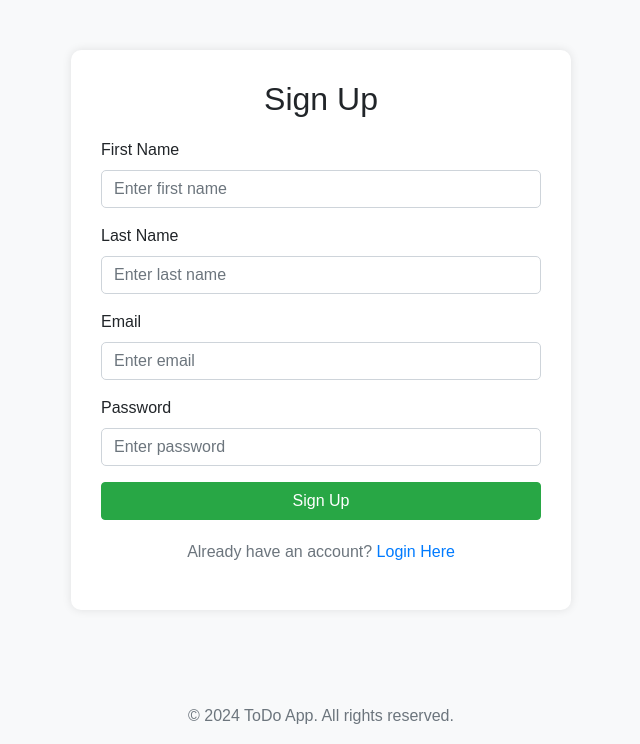
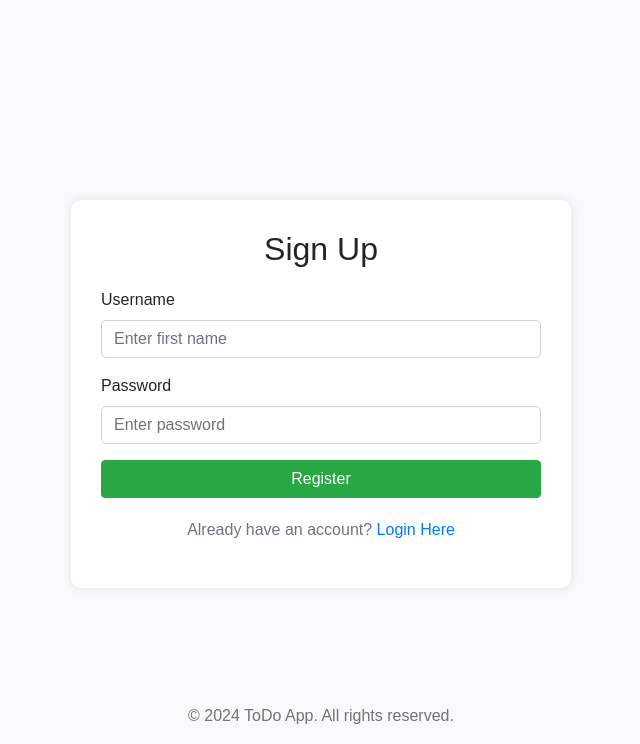
Before and after one commit to priyanshi01-coder/My-Todo-App-Django, a Django app: page /accounts/register/ in a window 1280 px wide. Shown: the part 56-800 px from the top of the page, without its empty margins (319-959 px from the left). Run offline with Django 5.2, Linux system fonts and the light colour scheme; some libraries are stand-ins or nearby versions.

Commit message:
some changes

```diff
--- a/accounts/views.py
+++ b/accounts/views.py
@@ -1,7 +1,23 @@
-from django.shortcuts import render
+from django.shortcuts import render , redirect
+from django.contrib.auth.models import User
 
 def login(request):
     return render(request, "accounts/login.html")
 
 def register(request):
+
+    if request.method == "POST":
+        input_username = request.POST.get("username")
+        input_password = request.POST.get("password")
+
+        new_user = User(
+            username = input_username
+        )
+
+        new_user.set_password(input_password)
+
+        new_user.save()
+
+        return redirect("login")
+
     return render(request, "accounts/register.html")
--- a/templates/accounts/register.html
+++ b/templates/accounts/register.html
@@ -20,6 +20,7 @@
             background-color: #ffffff;
             border-radius: 10px;
             box-shadow: 0px 0px 10px rgba(0, 0, 0, 0.1);
+            margin-top: 200px;
         }
 
         .signup-container h2 {
@@ -69,30 +70,31 @@
 
     <div class="signup-container">
         <h2>Sign Up</h2>
-        <form>
+        <form method="post">
+
+            {% csrf_token %}
+
             <div class="form-group">
-                <label for="firstName">First Name</label>
-                <input type="text" class="form-control" id="firstName" placeholder="Enter first name" required>
+                <label for="firstName">Username</label>
+                <input type="text" name="username" class="form-control" id="firstName" placeholder="Enter first name"
+                    required>
             </div>
-            <div class="form-group">
-                <label for="lastName">Last Name</label>
-                <input type="text" class="form-control" id="lastName" placeholder="Enter last name" required>
-            </div>
-            <div class="form-group">
-                <label for="email">Email</label>
-                <input type="email" class="form-control" id="email" placeholder="Enter email" required>
-            </div>
+
             <div class="form-group">
                 <label for="password">Password</label>
-                <input type="password" class="form-control" id="password" placeholder="Enter password" required>
+                <input type="password" name="password" class="form-control" id="password" placeholder="Enter password"
+                    required>
             </div>
-            <button type="submit" class="btn btn-primary btn-signup">Sign Up</button>
+
+            <button type="submit" class="btn btn-primary btn-signup">Register</button>
+
+            <div class="footer">
+                <p>Already have an account?
+                    <a href="{% url 'login' %}">Login Here</a>
+                </p>
+            </div>
         </form>
-        <div class="footer">
-            <p>Already have an account?
-                <a href="{% url 'login' %}">Login Here</a>
-            </p>
-        </div>
+
     </div>
 
     <!-- Footer -->
--- a/templates/home.html
+++ b/templates/home.html
@@ -21,7 +21,7 @@
         font-family: Arial, sans-serif;
     }
 
-    /* #content {
+    #content {
         background-color: rgba(224, 224, 224, 0.8);
         padding: 20px;
         border-radius: 10px;
@@ -29,7 +29,7 @@
         align-content: center;
 
 
-    } */
+    }
 </style>
 
 <body>
```
Also changed, not shown: templates/accounts/login.html (+6 -5 lines), db.sqlite3.
